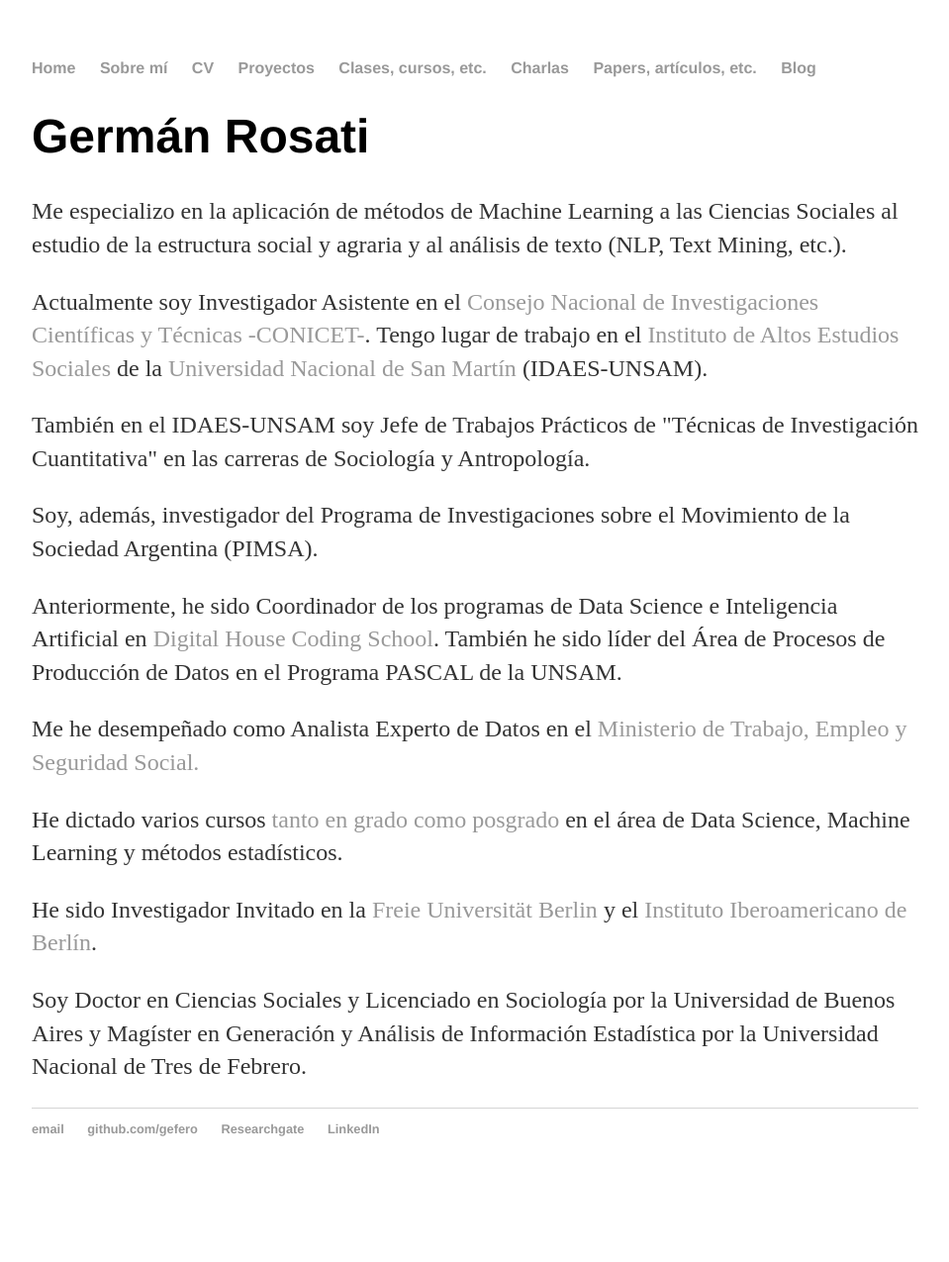
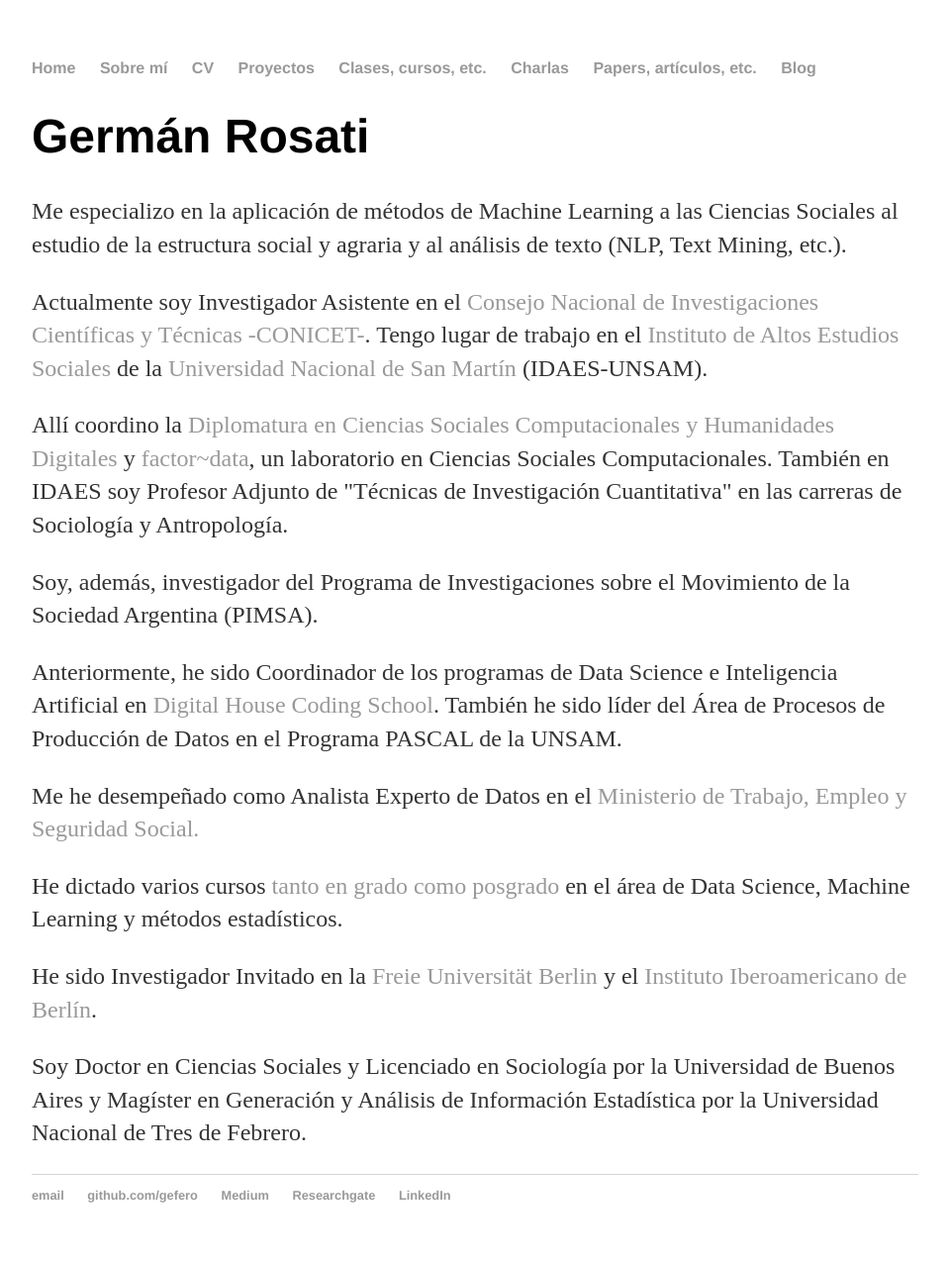
Before and after one commit to gefero/gefero.github.io, a Jekyll site: the page built from about/index.html, in a window 1280 px wide. Shown: the whole page at 99% size, without its empty margins (160-1119 px from the left). Built offline with Jekyll 4.4.1, drawn with Linux system fonts in a browser that asks for light colours; before the commit the page ends 1208 px from its top, so only the background shows below that.

Commit message:
Cambios menores

```diff
--- a/_layouts/default.html
+++ b/_layouts/default.html
@@ -31,6 +31,7 @@
 	    		<ul>
 	        		<li><a href="mailto:german.rosati@gmail.com">email</a></li>
 	        		<li><a href="https://github.com/gefero">github.com/gefero</a></li>
+	        		<li><a href="https://german-rosati.medium.com/">Medium</a></li>
 				<li><a href="https://www.researchgate.net/profile/German_Rosati">Researchgate</a></li>
 				<li><a href="www.linkedin.com/in/germán-rosati-53637263">LinkedIn</a></li>
 				</ul>
--- a/about/index.html
+++ b/about/index.html
@@ -8,7 +8,7 @@ title: Acerca
 	 <a href="http://"></a>
 	<p>Me especializo en la aplicación de métodos de Machine Learning a las Ciencias Sociales al estudio de la estructura social y agraria y al análisis de texto (NLP, Text Mining, etc.).</p>
 	<p>Actualmente soy Investigador Asistente en el <a href="https://www.conicet.gov.ar/">Consejo Nacional de Investigaciones Científicas y Técnicas -CONICET-</a>. Tengo lugar de trabajo en el <a href="http://www.unsam.edu.ar/institutos/idaes/">Instituto de Altos Estudios Sociales</a> de la <a href="http://www.unsam.edu.ar">Universidad Nacional de San Martín</a> (IDAES-UNSAM).</p>
-        <p>También en el IDAES-UNSAM soy Jefe de Trabajos Prácticos de "Técnicas de Investigación Cuantitativa" en las carreras de Sociología y Antropología.</p>
+        <p>Allí coordino la <a href="http://noticias.unsam.edu.ar/wp-content/uploads/2022/02/Cs-Computacionales-dga2022.pdf?fbclid=IwAR2aXxL8WN0Pk6lTfpyD6U-hSYD6dNGOftQ2GI_37q3Z8ZwUpux6Kg99T0s">Diplomatura en Ciencias Sociales Computacionales y Humanidades Digitales</a> y <a href="https://medium.com/factor-data">factor~data</a>, un laboratorio en Ciencias Sociales Computacionales. También en IDAES soy Profesor Adjunto de "Técnicas de Investigación Cuantitativa" en las carreras de Sociología y Antropología.</p>
 	<p> Soy, además, investigador del Programa de Investigaciones sobre el Movimiento de la Sociedad Argentina (PIMSA).</p>
         <p>Anteriormente, he sido Coordinador de los programas de Data Science e Inteligencia Artificial en <a href="https://www.digitalhouse.com/">Digital House Coding School</a>. También he sido líder del Área de Procesos de Producción de Datos en el Programa PASCAL de la UNSAM.</p>
         <p>Me he desempeñado como Analista Experto de Datos en el <a href="https://www.argentina.gob.ar/trabajo">Ministerio de Trabajo, Empleo y Seguridad Social.</a></p>
```
Also changed, not shown: _posts/2021-10-15-Modos-lectura.md (added, +24 -0 lines).
